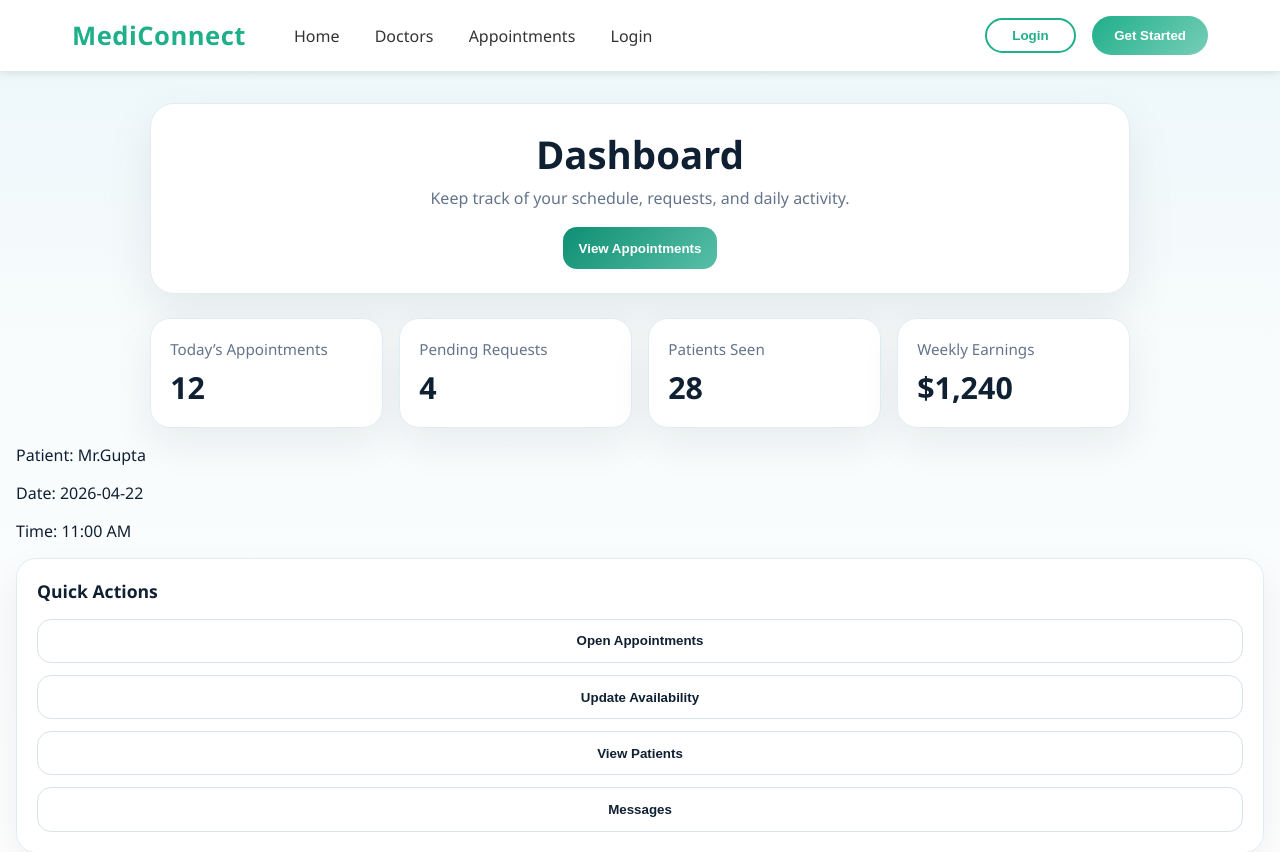
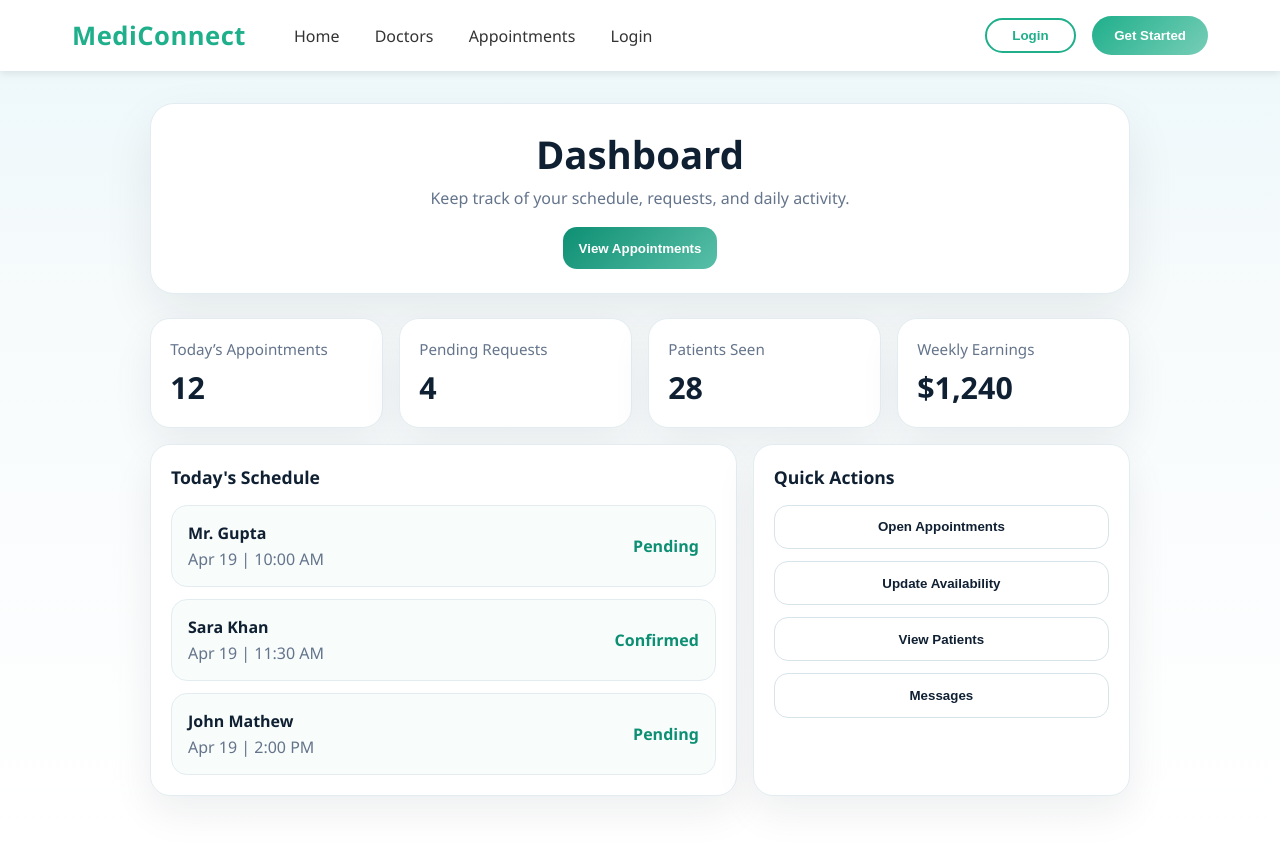
Before and after one commit to dkhemka12/MediConnect, a React (Vite) app in the folder client/: page /doctor/dashboard in a window 1280 px wide. Shown: the top 852 px of the page. Built offline with nearby package versions, Linux system fonts and the light colour scheme; no server answers.

Commit message:
changes to frontend

```diff
--- a/client/src/pages/doctor/Dashboard.jsx
+++ b/client/src/pages/doctor/Dashboard.jsx
@@ -40,10 +40,26 @@ const Dashboard = () => {
         ))}
       </div>
 
-      <div>
-        <p>Patient: Mr.Gupta</p>
-        <p>Date: 2026-04-22</p>
-        <p>Time: 11:00 AM</p>
+      <div className="doctor-grid">
+        <section className="doctor-panel">
+          <h3>Today&apos;s Schedule</h3>
+          <div className="doctor-schedule">
+            {schedule.map((appointment) => (
+              <article
+                key={`${appointment.name}-${appointment.time}`}
+                className="schedule-card"
+              >
+                <div>
+                  <h4>{appointment.name}</h4>
+                  <p>
+                    {appointment.date} | {appointment.time}
+                  </p>
+                </div>
+                <span>{appointment.status}</span>
+              </article>
+            ))}
+          </div>
+        </section>
 
         <section className="doctor-panel">
           <h3>Quick Actions</h3>
```
